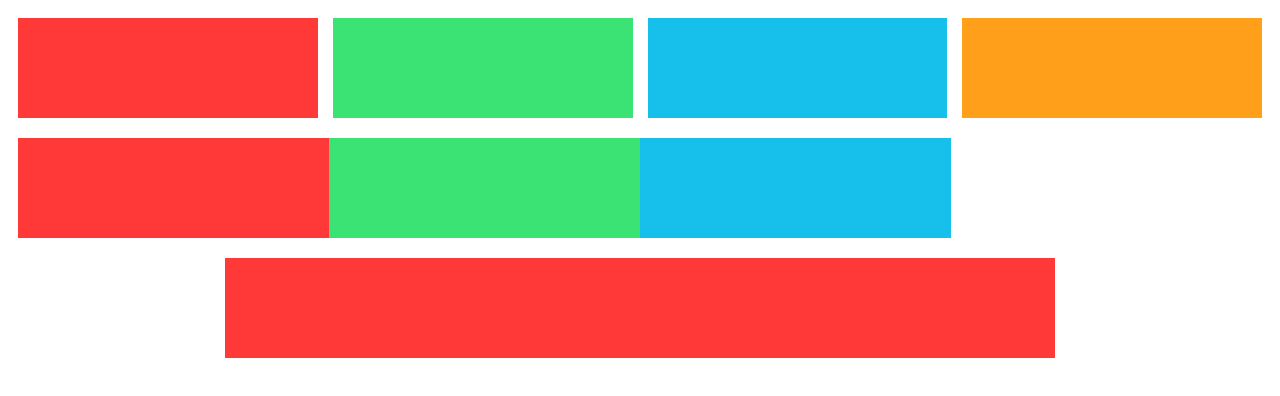
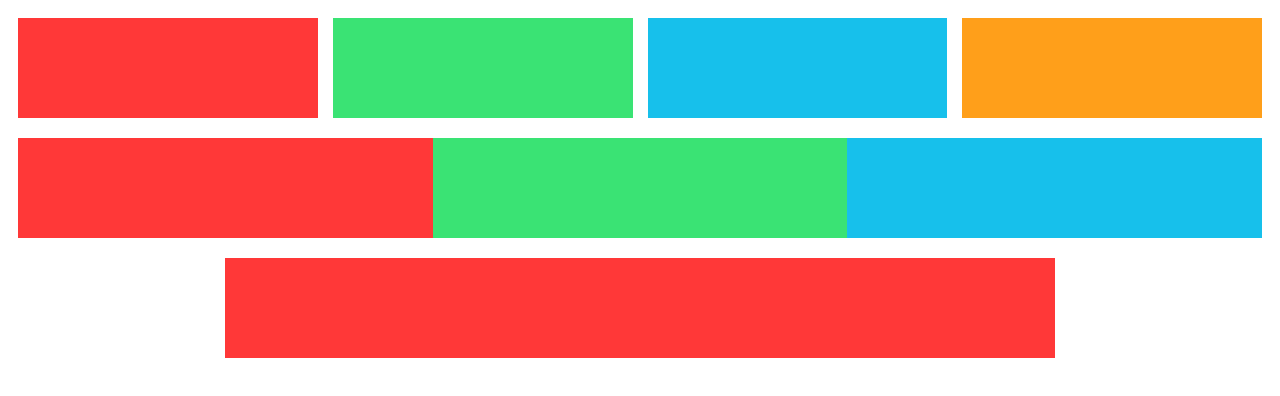
Before and after one commit to balapa/flexgridcombo, a website: page index.html in a window 1280 px wide. Drawn offline with Linux system fonts and the light colour scheme.

Commit message:
add col-xl- breakpoint

```diff
--- a/index.html
+++ b/index.html
@@ -12,9 +12,9 @@
 	</div>
 
 	<div class="box-list flex justify-between-md">
-		<div class="box col-md-3 col-sm-2 col-2"></div>
-		<div class="box col-md-3 col-sm-2 col-2"></div>
-		<div class="box col-md-3 col-sm-2 col-2"></div>
+		<div class="box col-md-4 col-sm-2 col-2"></div>
+		<div class="box col-md-4 col-sm-2 col-2"></div>
+		<div class="box col-md-4 col-sm-2 col-2"></div>
 	</div>
 
 	<div class="box-list flex">
--- a/stylus/mixins/breakpoints.styl
+++ b/stylus/mixins/breakpoints.styl
@@ -2,7 +2,7 @@
 // variables
 // ******************** //
 
-breakpoints ?= 'sm', 'md', 'lg'
+breakpoints ?= 'sm', 'md', 'lg', 'xl'
 reducer = .02
 values = {
 	'xs': 0,
```
Also changed, not shown: dist/flexgridcombo.css, dist/flexgridcombo.min.css.
